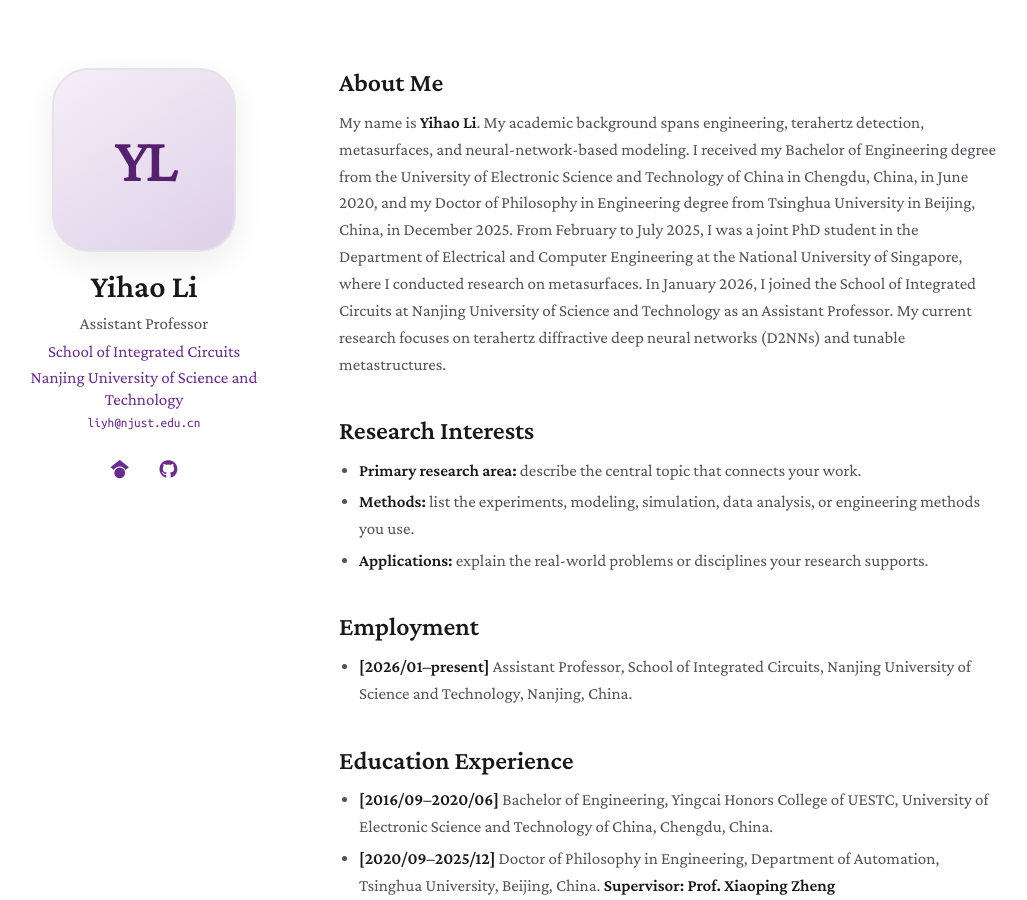
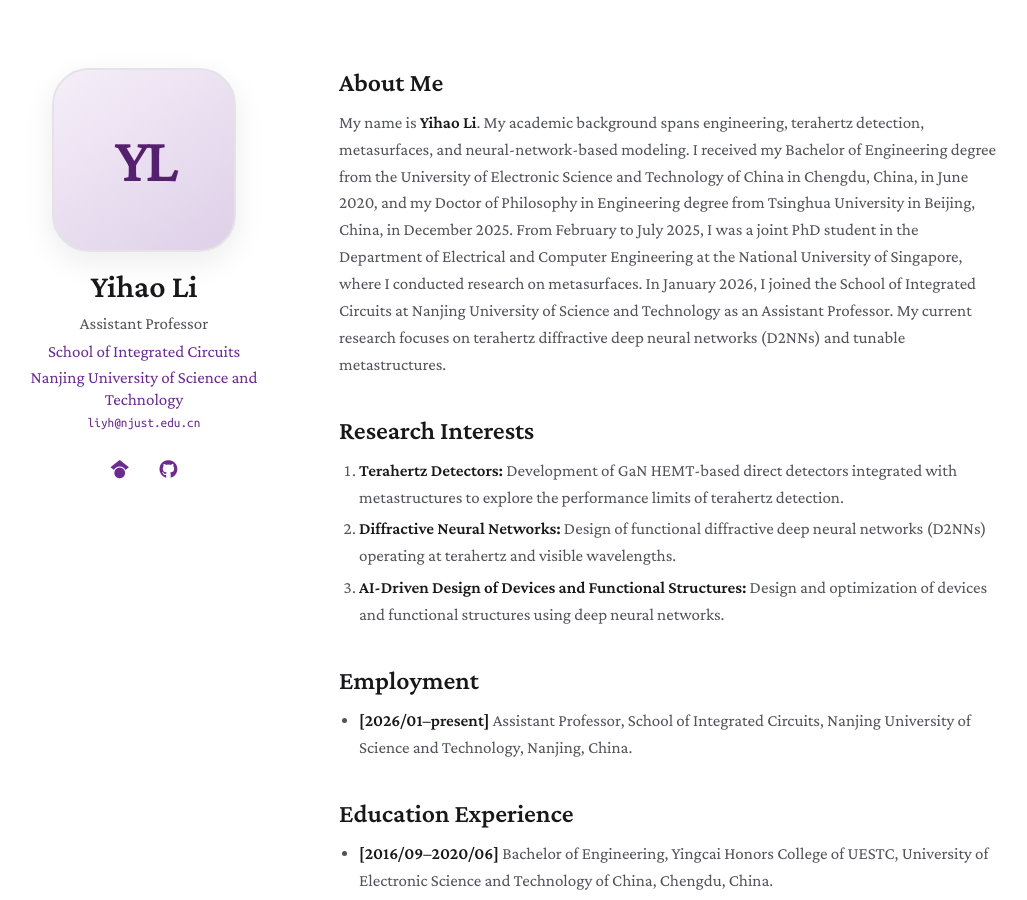
Before and after one commit to Avopears/Yihaoli.github.io, a Jekyll site: the page built from index.md, in a window 1280 px wide and 900 px high. Shown: the whole window, without its empty margins (126-1153 px from the left). Built offline with Jekyll 4.4.1, drawn with Linux system fonts in a browser that asks for light colours; a style sheet for code colours, icons or effects is not loaded; our own code applies the rules of GitHub Pages for plain Markdown files.

Commit message:
Update research interests

```diff
--- a/index.md
+++ b/index.md
@@ -8,9 +8,9 @@ My name is **Yihao Li**. My academic background spans engineering, terahertz det
 
 ## Research Interests
 
-- **Primary research area:** describe the central topic that connects your work.
-- **Methods:** list the experiments, modeling, simulation, data analysis, or engineering methods you use.
-- **Applications:** explain the real-world problems or disciplines your research supports.
+1. **Terahertz Detectors:** Development of GaN HEMT-based direct detectors integrated with metastructures to explore the performance limits of terahertz detection.
+2. **Diffractive Neural Networks:** Design of functional diffractive deep neural networks (D2NNs) operating at terahertz and visible wavelengths.
+3. **AI-Driven Design of Devices and Functional Structures:** Design and optimization of devices and functional structures using deep neural networks.
 
 ## Employment
 
```
